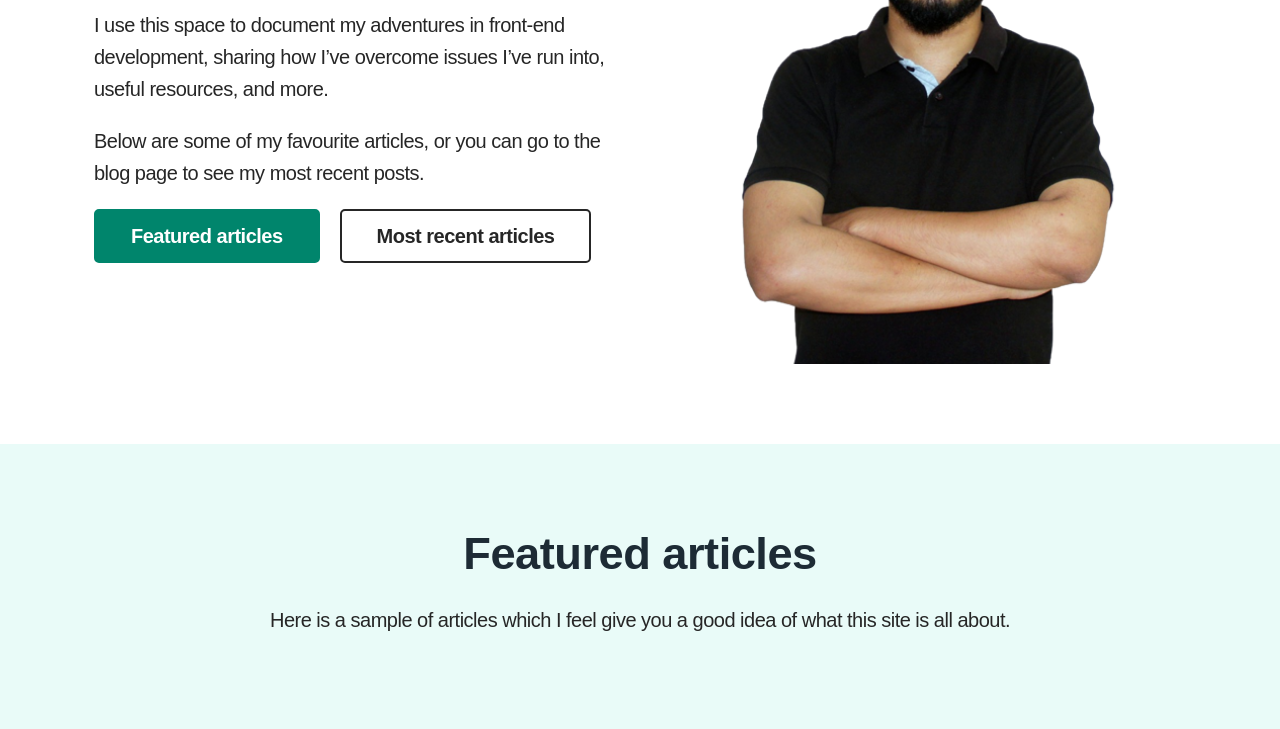
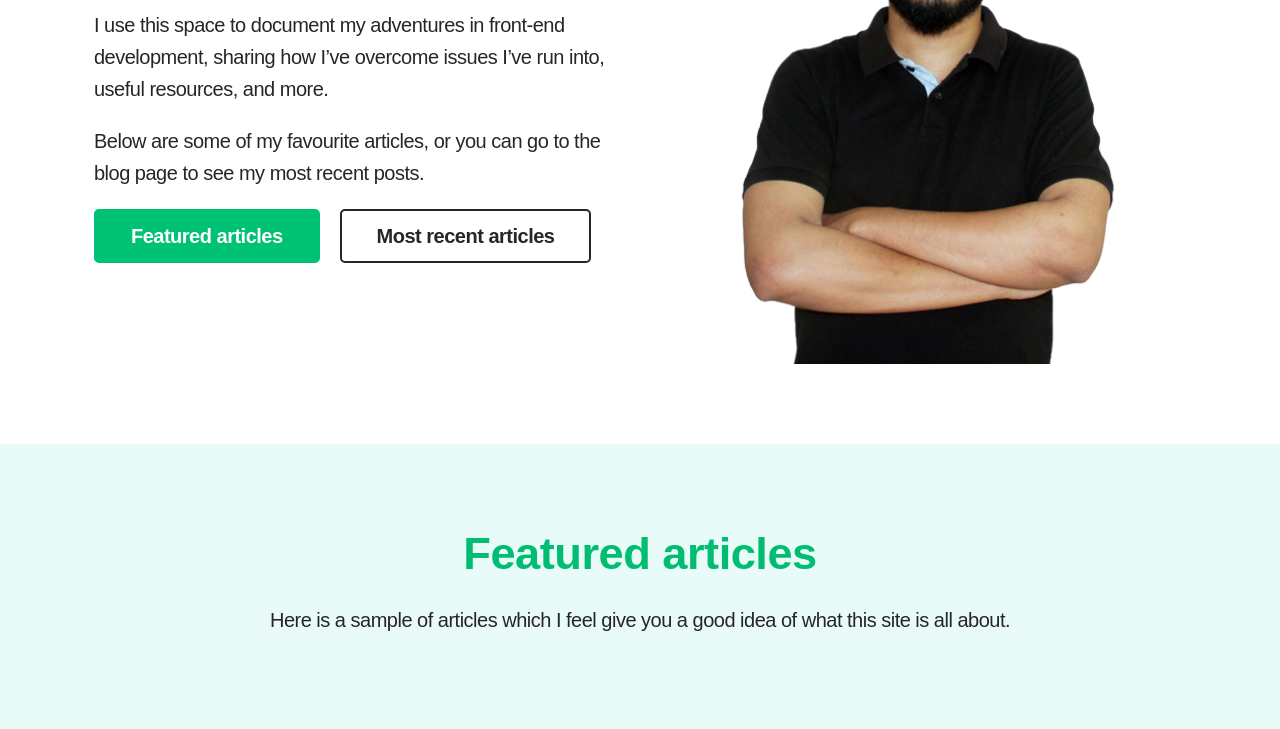
Before and after one commit to rhlrjn2202/myblog, an Eleventy site: page src/index.njk in a window 1280 px wide. Shown: the part 371-1100 px from the top of the page. Built offline with nearby package versions, Linux system fonts and the light colour scheme; Eleventy itself is replaced by a stand-in of ours; files that its build step writes are made by us from their sources.

Commit message:
btn color

```diff
--- a/src/style.css
+++ b/src/style.css
@@ -14,8 +14,8 @@
 
   --clr-primary-200: hsla(169, 70%, 95%, 1);
   --clr-primary-300: hsla(169, 100%, 39%, 1);
-  --clr-primary-400: hsla(169, 100%, 26%, 1);
-  --clr-primary-500: hsla(205, 29%, 16%, 1);
+  --clr-primary-400: hsla(156, 100%, 38%, 1);
+  --clr-primary-500: hsla(156, 100%, 37%, 1);
 
   --clr-neutral-100: hsla(0, 0%, 100%, 1);
   --clr-neutral-300: hsla(0, 0%, 50%, 1);
```
